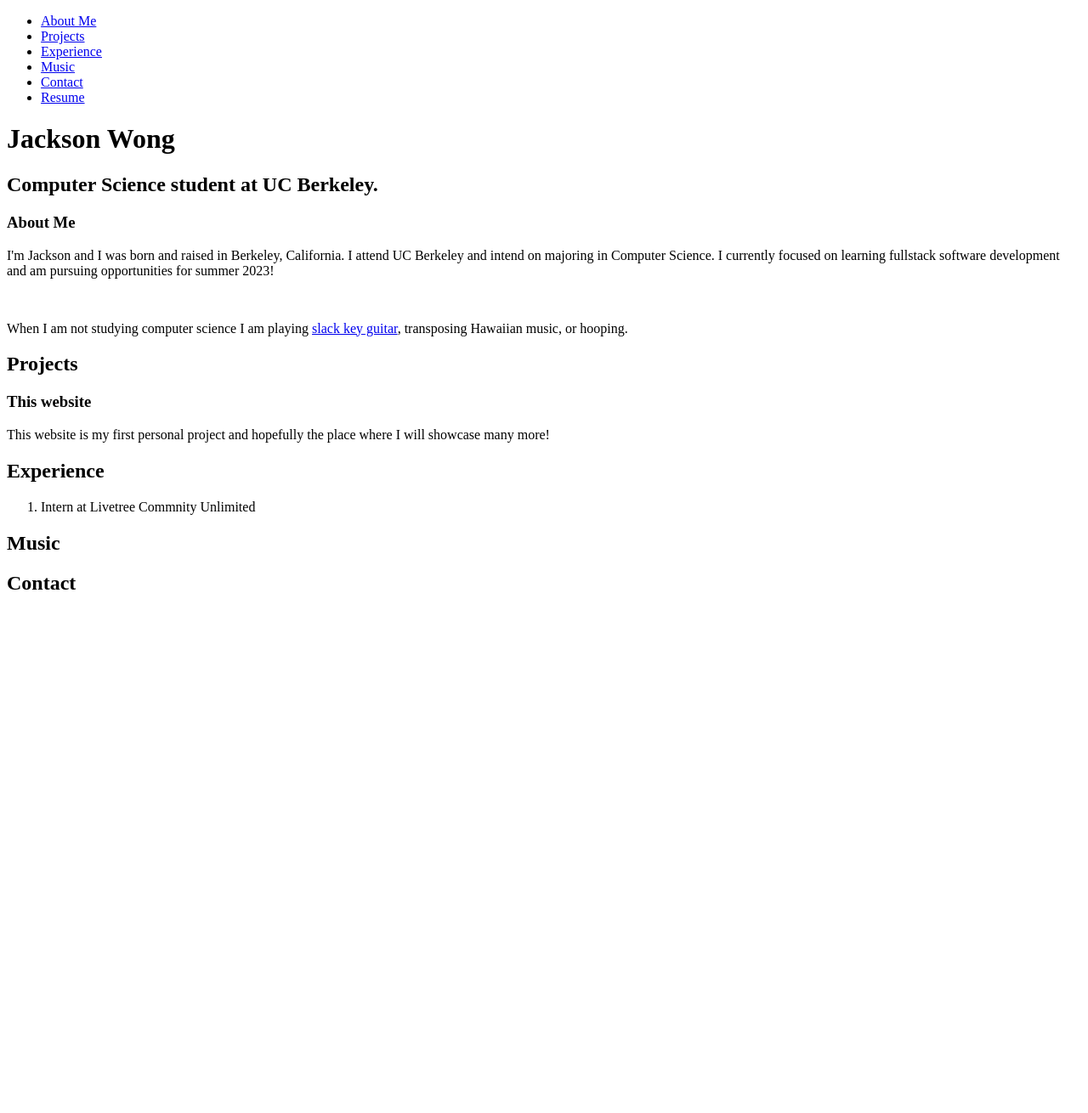
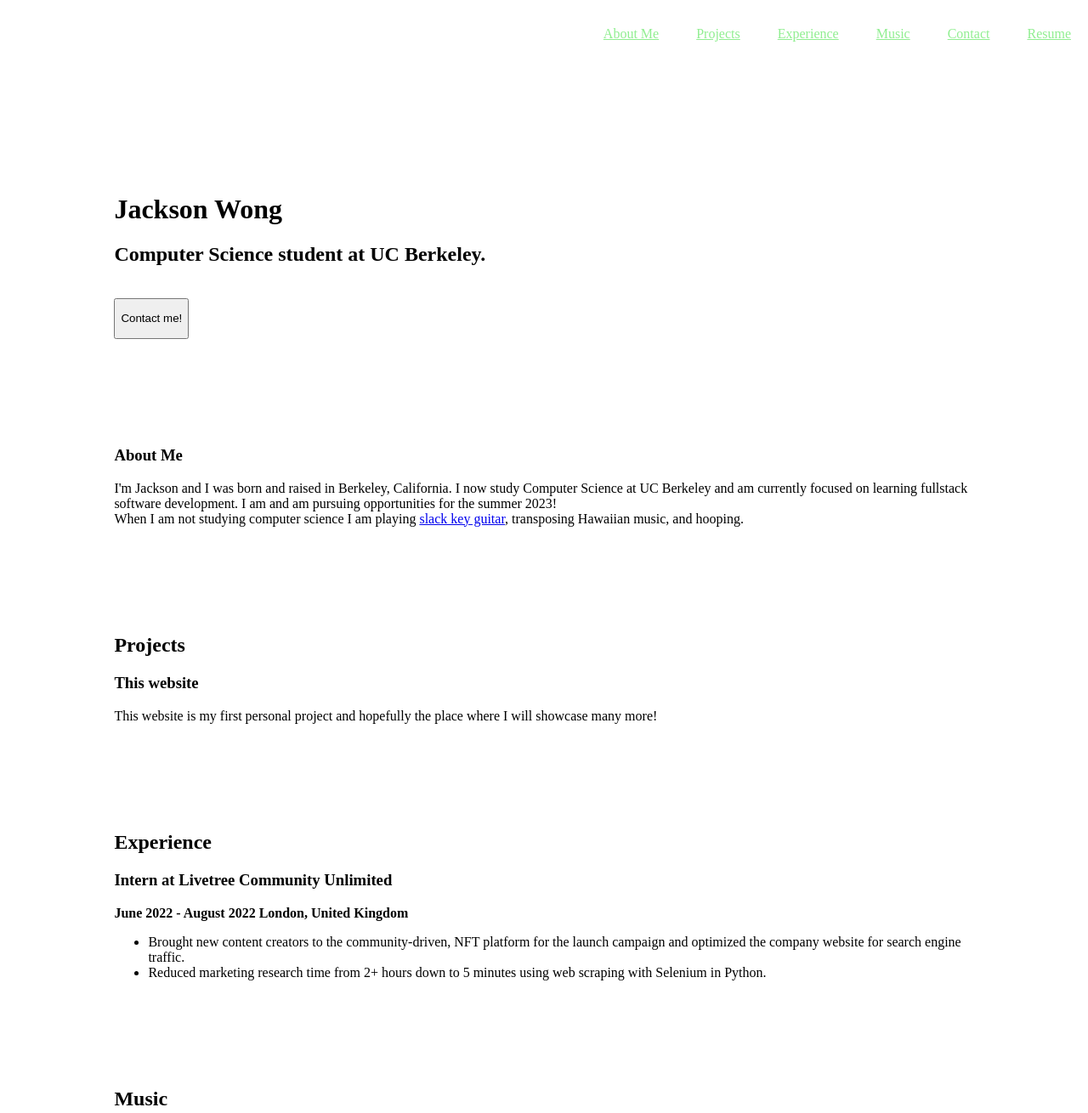
Before and after one commit to fullstack-decal-fa22/project1-wongjt22, a plain HTML site: page index.html in a window 1280 px wide. Shown: the top 1310 px of the page at 85% size. Before the commit the page ends 800 px from the top, so only its background shows below. Drawn offline with Linux system fonts and the light colour scheme.

Commit message:
Completed content

```diff
--- a/index.html
+++ b/index.html
@@ -4,9 +4,11 @@
   <meta charset="UTF-8">
   <meta http-equiv="X-UA-Compatible" content="IE=edge">
   <meta name="viewport" content="width=device-width, initial-scale=1.0">
+  <link rel="stylesheet" href="styles.css">
   <title>Jackson's Personal Website</title>
 </head>
 <body>
+  <nav class="navbar">
     <ul>
       <li><a href="#about">About Me</a></li>
       <li><a href="#projects">Projects</a></li>
@@ -15,37 +17,49 @@
       <li><a href="#contact">Contact</a></li>
       <li><a href="#resume">Resume</a></li>
     </ul>
+  </nav>
 
-  <div id="intro">
-    <h1>Jackson Wong</h1>
-    <h2>Computer Science student at UC Berkeley.</h2>
+  <div id="hero">
+    <h1 class="big-heading">Jackson Wong</h1>
+    <h2 class="big-heading">Computer Science student at UC Berkeley.</h2>
+    <br>
+    <button>
+      <p>Contact me!</p>
+    </button>
   </div>
 
-  <div id="about">
+  <div class="content" id="about">
     <h3>About Me</h3>
-    <p>I'm Jackson and I was born and raised in Berkeley, California. I attend UC Berkeley and intend on majoring in Computer Science. I currently focused on learning fullstack software development and am pursuing opportunities for summer 2023!</p>
-    <br>
-    <p>When I am not studying computer science I am playing <a href="#music">slack key guitar</a>, transposing Hawaiian music, or hooping.</p>
+    <p>I'm Jackson and I was born and raised in Berkeley, California. I now study Computer Science at UC Berkeley and am currently focused on learning fullstack software development. I am and am pursuing opportunities for the summer 2023!
+    <br>When I am not studying computer science I am playing <a href="#music">slack key guitar</a>, transposing Hawaiian music, and hooping.</p>
   </div>
 
-  <div id="projects">
+  <div class="content" id="projects">
     <h2>Projects</h2>
     <h3>This website</h3>
     <p>This website is my first personal project and hopefully the place where I will showcase many more!</p>
   </div>
 
-  <div id="experience">
+  <div class="content" id="experience">
     <h2>Experience</h2>
-    <ol>
-      <li>Intern at Livetree Commnity Unlimited</li>
-    </ol>
+    <h3>Intern at Livetree Community Unlimited</h3>
+    <h4>June 2022 - August 2022</h4>
+    <h4>London, United Kingdom</h4>
+    <ul>
+      <li>
+        Brought new content creators to the community-driven, NFT platform for the launch campaign and optimized the company website for search engine traffic.
+      </li>
+      <li>
+        Reduced marketing research time from 2+ hours down to 5 minutes using web scraping with Selenium in Python.
+      </li>
+    </ul>
   </div>
 
-  <div id="music">
+  <div class="content" id="music">
   <h2>Music</h2>
   </div>
 
-  <div id="contact">
+  <div class="content" id="contact">
     <h2>Contact</h2>
   </div>
 </body>
--- a/styles.css
+++ b/styles.css
@@ -1,3 +1,53 @@
 * {
   box-sizing: border-box;
 }
+
+.navbar {
+  position: fixed;
+  top: 0;
+  right: 0;
+  height: 80px;
+  display: flex;
+  align-items: center;
+}
+
+.navbar * {
+  display: inline;
+}
+
+.navbar li {
+  margin: 20px;
+}
+
+.navbar a {
+  color: lightgreen;
+}
+
+.navbar a:hover {
+  color: lawngreen;
+}
+
+#hero {
+  margin-left: 10%;
+  margin-top: 18%;
+}
+
+.big-heading h1 {
+  font-size: 100px;
+}
+
+.big-heading h2 {
+  font-size: 75px;
+}
+
+.content {
+  display: block;
+  position: sticky;
+  margin-top: 10%;
+  margin-left: 10%;
+  margin-right: 10%;
+}
+
+h4 {
+  display: inline;
+}
```
Also changed, not shown: images/chill_guy.png (added). Lines whose indentation alone changed are shown as unchanged.
